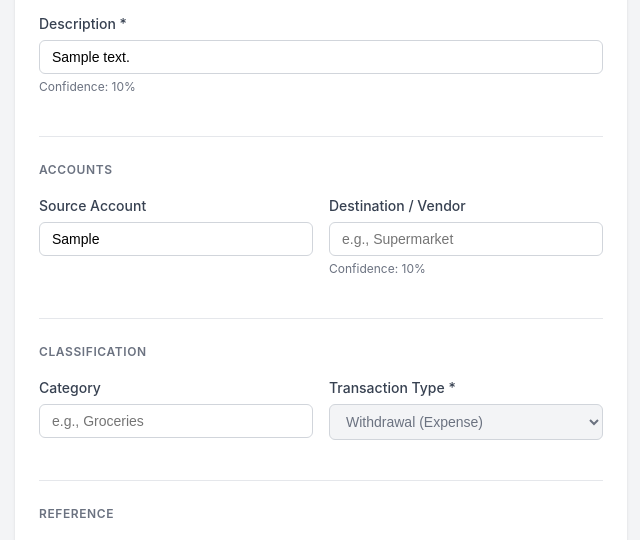
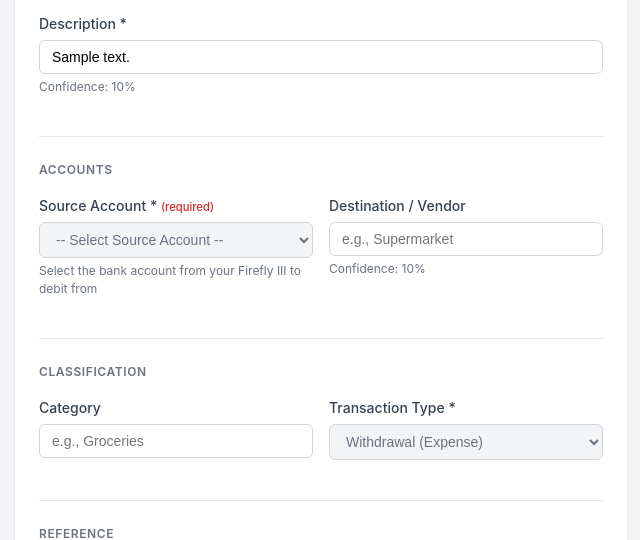
Before and after one commit to fungos34/LedgerBridge, a Django app: template src/paperless_firefly/review/web/templates/review/detail.html in a window 1280 px wide. Shown: the part 660-1200 px from the top of the page, without its empty margins (637-1277 px from the left). Run offline with Django 3.2, Linux system fonts and the light colour scheme; the template is opened without the code that fills it: most values are stand-ins (such as "Sample title", 1, 10 or a date in 2020).

Commit message:
Enhance account selection in review form with dropdown and validation; update import queue button state based on item availability

```diff
--- a/src/paperless_firefly/review/web/templates/review/detail.html
+++ b/src/paperless_firefly/review/web/templates/review/detail.html
@@ -281,13 +281,23 @@
                         <div class="form-section-title">Accounts</div>
                         <div class="form-row">
                             <div class="form-group">
-                                <label class="form-label" for="source_account">Source Account</label>
-                                <input type="text"
-                                       id="source_account"
-                                       name="source_account"
-                                       class="form-input"
-                                       value="{{ proposal.source_account|default:'' }}"
-                                       placeholder="e.g., Checking Account">
+                                <label class="form-label" for="source_account">Source Account * <span style="color: #dc2626; font-size: 0.8em;">(required)</span></label>
+                                <select id="source_account"
+                                        name="source_account"
+                                        class="form-input"
+                                        required>
+                                    <option value="">-- Select Source Account --</option>
+                                    {% for account in firefly_accounts %}
+                                    <option value="{{ account.name }}" {% if account.name == proposal.source_account %}selected{% endif %}>
+                                        {{ account.name }} ({{ account.currency_code }})
+                                    </option>
+                                    {% endfor %}
+                                </select>
+                                {% if not firefly_accounts %}
+                                <div class="form-help" style="color: #dc2626;">⚠️ Could not load Firefly accounts. Check your Firefly API settings.</div>
+                                {% else %}
+                                <div class="form-help">Select the bank account from your Firefly III to debit from</div>
+                                {% endif %}
                             </div>
                             <div class="form-group">
                                 <label class="form-label" for="destination_account">Destination / Vendor</label>
```
Also changed, not shown: src/paperless_firefly/review/web/templates/review/import_queue.html (+7 -3 lines).
